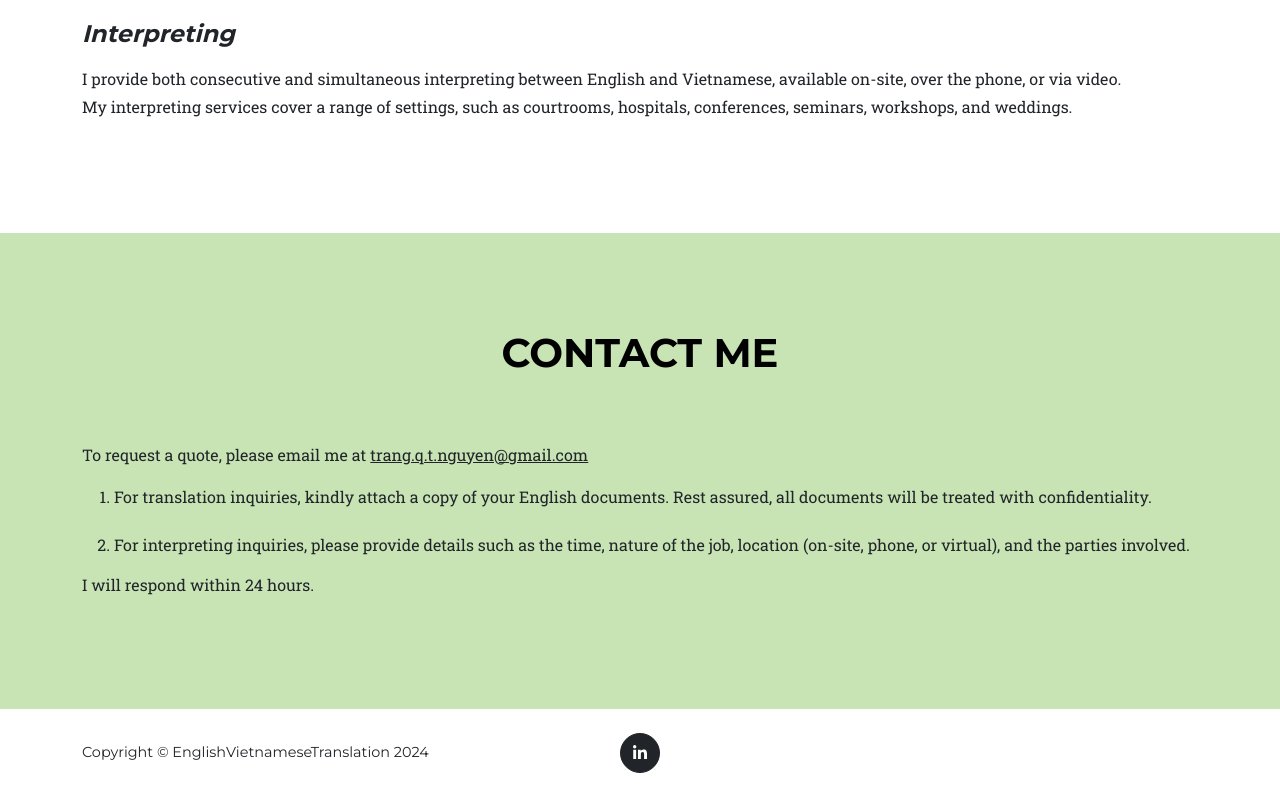
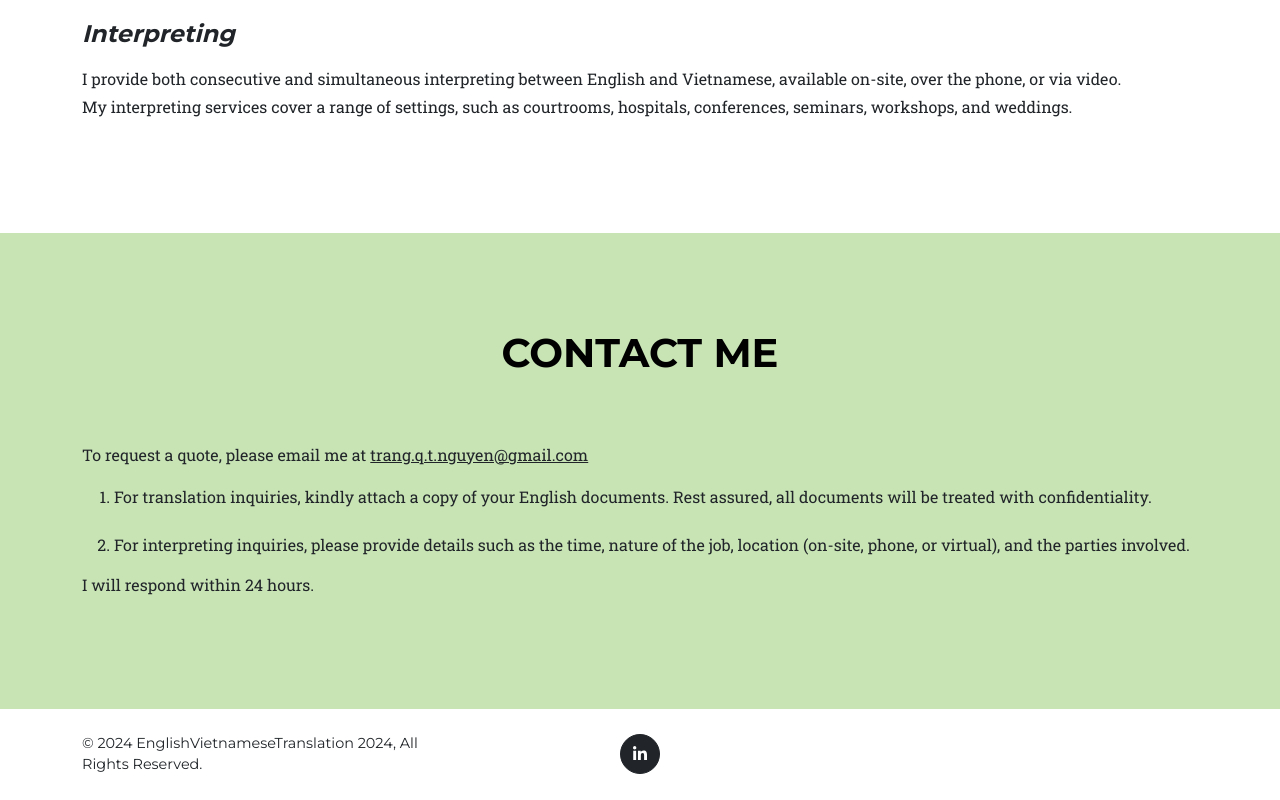
Before and after one commit to honhanbao/EVTranslation, a website: page index.html in a window 1280 px wide. Shown: the part 1877-2677 px from the top of the page. Drawn offline with nearby package versions, Linux system fonts and the light colour scheme.

Commit message:
Update index.html

```diff
--- a/index.html
+++ b/index.html
@@ -162,7 +162,7 @@
         <footer class="footer py-4">
             <div class="container">
                 <div class="row align-items-center">
-                    <div class="col-lg-4 text-lg-start">Copyright &copy;  EnglishVietnameseTranslation 2024</div>
+                    <div class="col-lg-4 text-lg-start">&copy; 2024 EnglishVietnameseTranslation 2024, All Rights Reserved.</div>
                     <div class="col-lg-4 my-3 my-lg-0">
                         <!-- <a class="btn btn-dark btn-social mx-2" href="#!" aria-label="Twitter"><i class="fab fa-twitter"></i></a> -->
                         <!-- <a class="btn btn-dark btn-social mx-2" href="#!" aria-label="Facebook"><i class="fab fa-facebook-f"></i></a> -->
```
